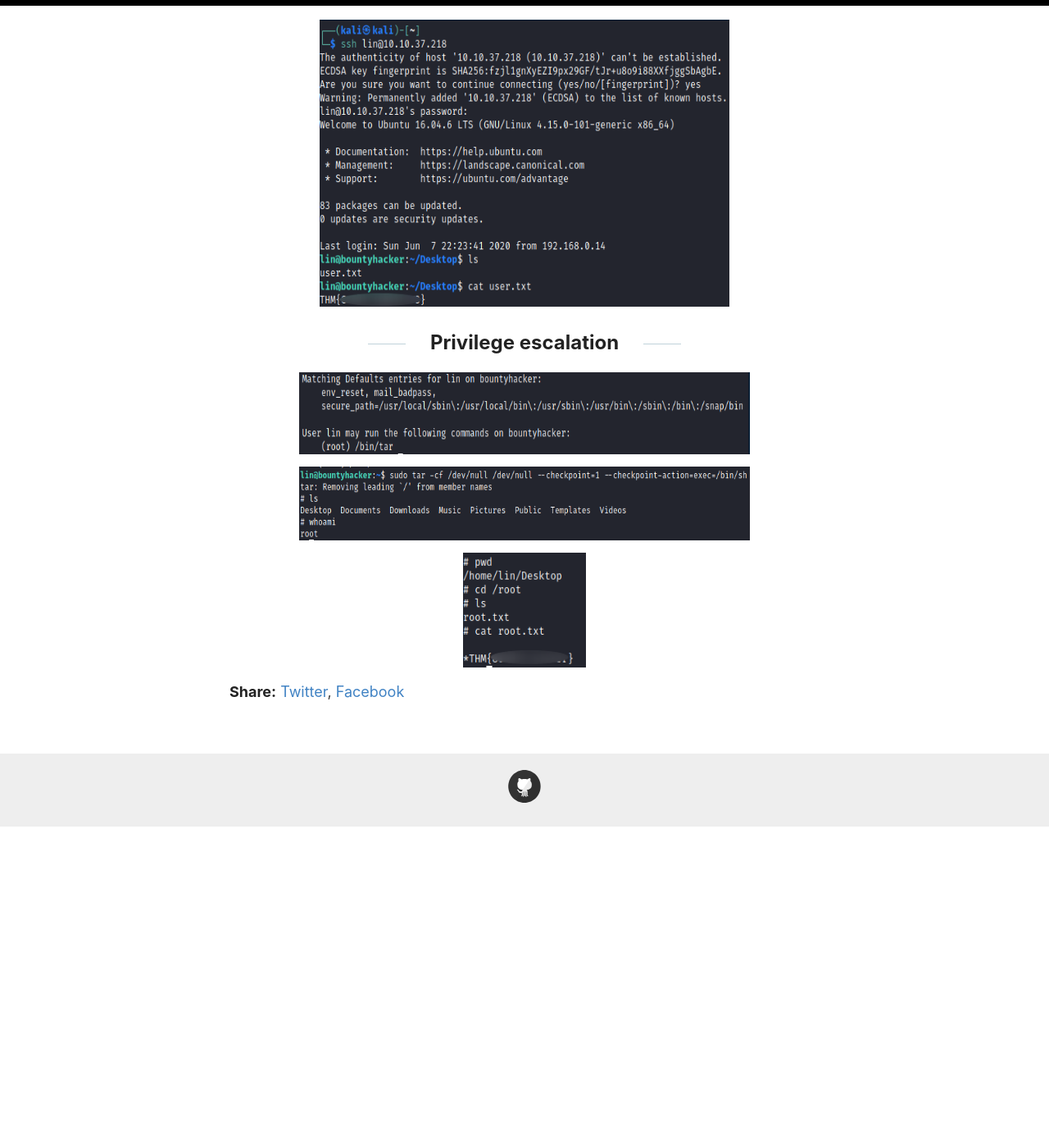
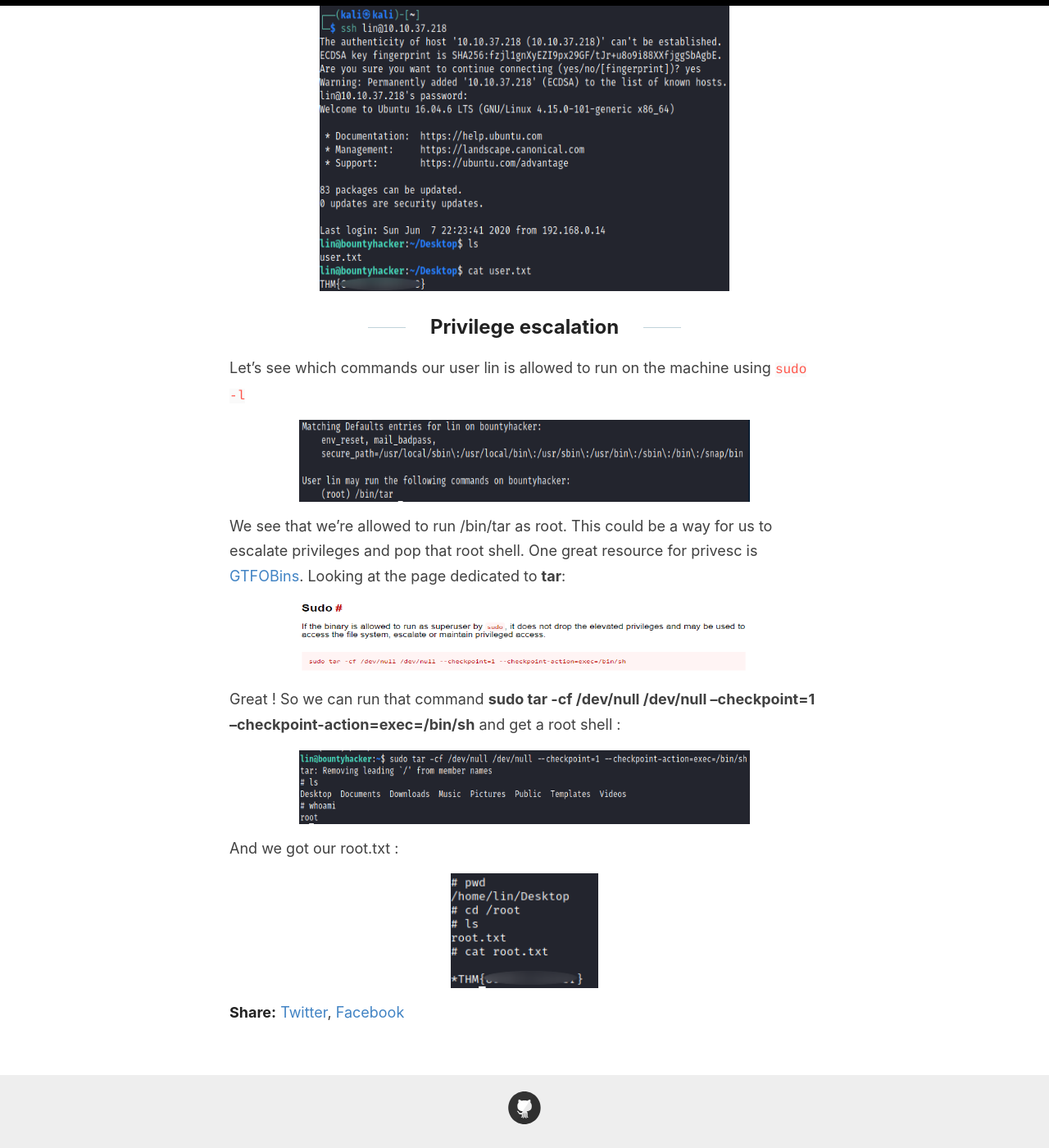
Before and after one commit to 0xdnxh/0xdnxh.github.io, a Jekyll site: the page built from _posts/2021-5-23-THM-BountyHacker-Writeup.md, in a window 1280 px wide and 1400 px high, scrolled down 3798 px. Shown: the whole window at 82% size. Built offline with Jekyll 4.4.1, drawn with Linux system fonts in a browser that asks for light colours; before the commit the page ends 4807 px from its top, so only the background shows below that.

Commit message:
added modifs

````diff
--- a/_posts/2021-5-23-THM-BountyHacker-Writeup.md
+++ b/_posts/2021-5-23-THM-BountyHacker-Writeup.md
@@ -36,7 +37,7 @@
 
 However, Locks.txt looks like it's a list of passwords :
 
-<img src="/images/THM/BountyHacker/lockstxt.PNG" width="200" height="300"/>
+<img src="/images/THM/BountyHacker/lockstxt.PNG" width="200" height="250"/>
 
 So maybe we could use these passwords to bruteforce SSH using the username **lin** .
 
@@ -49,7 +50,7 @@
   <li>-t : number of threads</li>
   <li>ssh : the protocol we are trying to bruteforce</li>
 </ul>
-You can find more on using Hydra to bruteforce the SSH login [here](https://linuxconfig.org/ssh-password-testing-with-hydra-on-kali-linux)
+You can find more on using Hydra to bruteforce the SSH login [here](https://linuxconfig.org/ssh-password-testing-with-hydra-on-kali-linux) .
 
 Running the command gives us the following output :
 
@@ -60,9 +61,18 @@
 <img src="/images/THM/BountyHacker/sshconnect.PNG" width="500" height="350"/>
 
 ## Privilege escalation
+Let's see which commands our user lin is allowed to run on the machine using ```sudo -l```
 
 <img src="/images/THM/BountyHacker/sudoloutput.PNG" width="550" height="100"/>
 
+We see that we're allowed to run /bin/tar as root. This could be a way for us to escalate privileges and pop that root shell. One great resource for privesc is [GTFOBins](https://gtfobins.github.io/). Looking at the page dedicated to **tar**:
+
+<img src="/images/THM/BountyHacker/tar.PNG" width="550" height="90"/>
+
+Great ! So we can run that command **sudo tar -cf /dev/null /dev/null --checkpoint=1 --checkpoint-action=exec=/bin/sh** and get a root shell :
+
 <img src="/images/THM/BountyHacker/root.PNG" width="550" height="90"/>
 
-<img src="/images/THM/BountyHacker/rootflag.PNG" width="150" height="140"/>
+And we got our root.txt :
+
+<img src="/images/THM/BountyHacker/rootflag.PNG" width="180" height="140"/>
````
Also changed, not shown: other parts of _posts/2021-5-23-THM-BountyHacker-Writeup.md (+1 -0 lines), images/THM/BountyHacker/tar.PNG (added).
